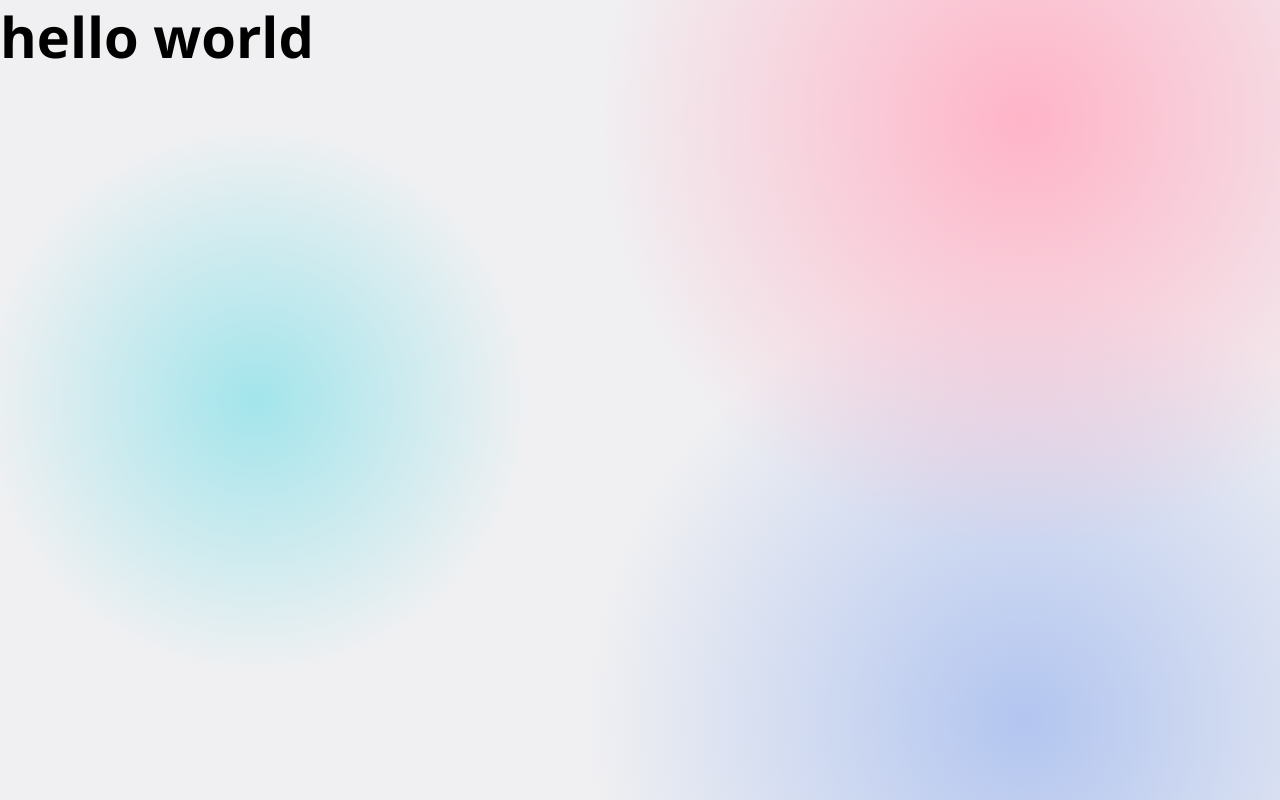
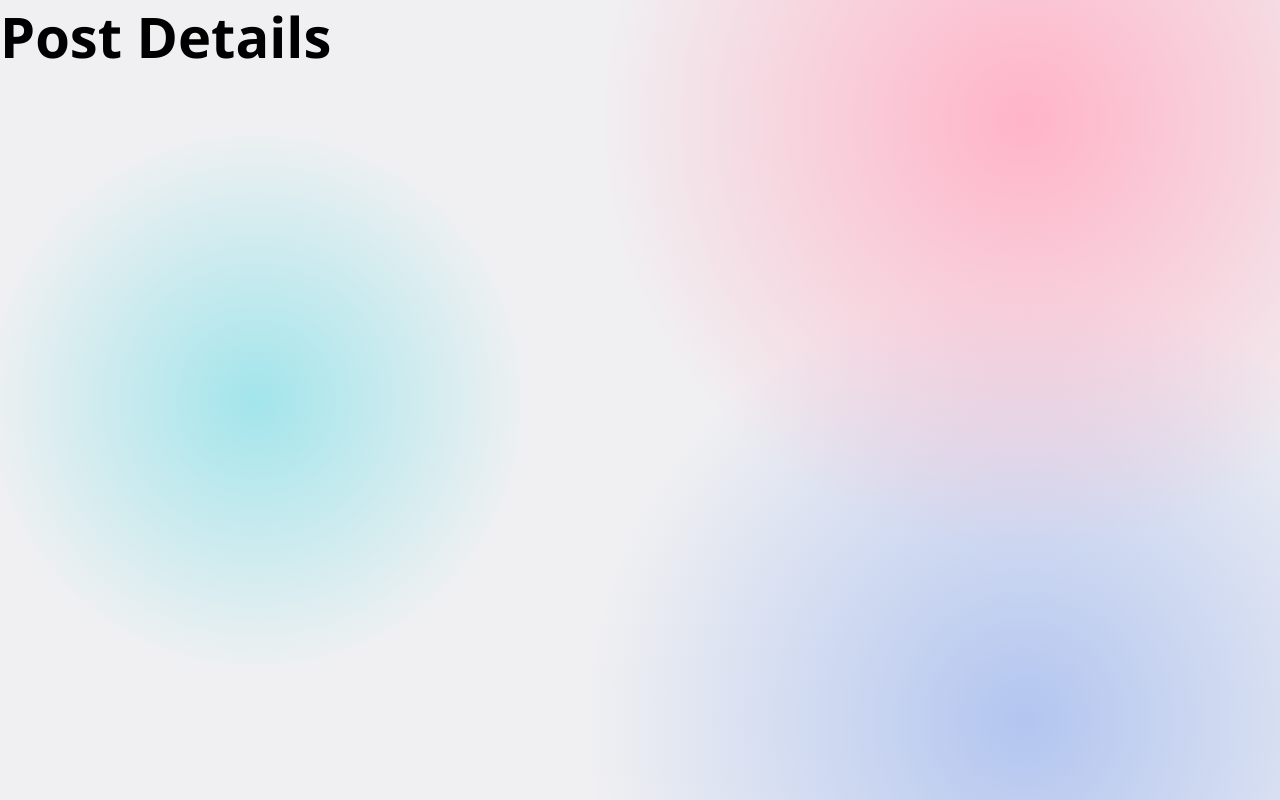
Before and after one commit to gabrielrsp/dws-frontend-test, a React (Vite) app: page /details in a window 1280 px wide. Built offline with nearby package versions, Linux system fonts and the light colour scheme.

Commit message:
add react router

```diff
--- a/package.json
+++ b/package.json
@@ -12,6 +12,7 @@
   "dependencies": {
     "react": "^19.2.0",
     "react-dom": "^19.2.0",
+    "react-router-dom": "^7.13.1",
     "styled-components": "^6.3.11"
   },
   "devDependencies": {
--- a/src/App.tsx
+++ b/src/App.tsx
@@ -1,9 +1,13 @@
 import { GlobalStyle } from './styles/global'
+import { BrowserRouter } from 'react-router-dom'
+import { Router } from './Router'
 
-export function App() {
+export function App () {
   return (
     <>
-      <h1>hello world</h1>
+      <BrowserRouter>
+        <Router />
+      </BrowserRouter>
       <GlobalStyle />
     </>
   )
--- /dev/null
+++ b/src/Router.tsx
@@ -0,0 +1,12 @@
+import { Routes, Route } from 'react-router-dom'
+import { PostsList } from './pages/PostsList'
+import { PostDetails } from './pages/PostDetails'
+
+export function Router () {
+  return (
+    <Routes>
+      <Route path="/" element={<PostsList />}></Route>
+      <Route path="/details" element={<PostDetails />}></Route>
+    </Routes>
+  )
+}
--- /dev/null
+++ b/src/pages/PostDetails.tsx
@@ -0,0 +1,3 @@
+export function PostDetails () {
+  return <h1>Post Details</h1>
+}
--- /dev/null
+++ b/src/pages/PostsList.tsx
@@ -0,0 +1,3 @@
+export function PostsList () {
+  return <h1>Posts List</h1>
+}
```
Also changed, not shown: 1 other file (tests, documents, lock files or other folders).
